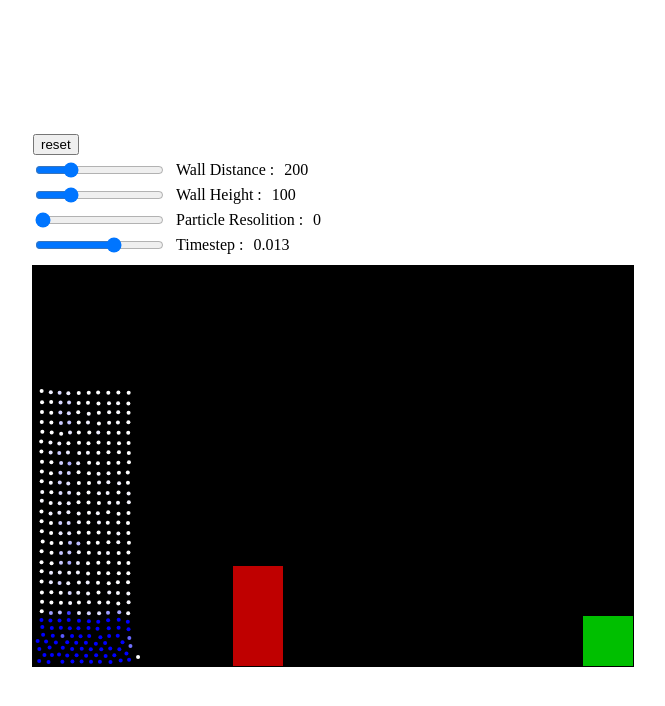
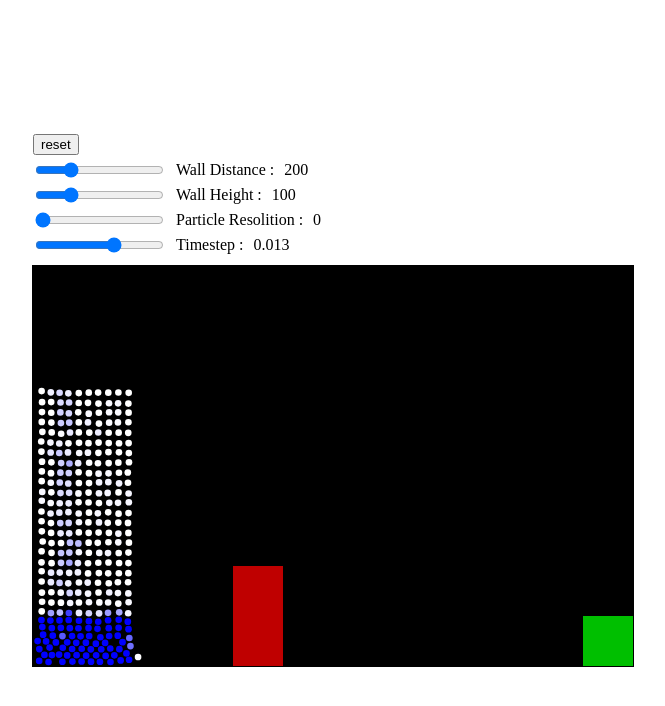
Before and after one commit to ygr4789/Fluid2D-Simulation, a website built with webpack: page public/index.html in a window 1280 px wide. Shown: the whole page, without its empty margins (307-972 px from the left). Built offline with nearby package versions, Linux system fonts and the light colour scheme; animation ran at ten frames a second.

Commit message:
Variable water particle size

```diff
--- a/public/index.html
+++ b/public/index.html
@@ -22,7 +22,7 @@
           <p id="wallHeightValue">100</p>
         </div>
         <div class="sliderContainer">
-          <input type="range" id="resolutionSlider" min="0" max="5" step="1" value="0"/>
+          <input type="range" id="resolutionSlider" min="0" max="10" step="1" value="0"/>
           <label for="resolutiionSlider">Particle Resolition : </label>
           <p id="resolutionValue">0</p>
         </div>
--- a/src/main.ts
+++ b/src/main.ts
@@ -43,6 +43,7 @@ function drawParticle(ctx: CanvasRenderingContext2D, p: Particle, size: number,
   ctx.fill();
 }
 
+let waterParticleSize = 0;
 function render() {
   const ctx = canvas.getContext("2d") as CanvasRenderingContext2D;
   // Clear the canvas and redraw all fluidParticles
@@ -50,7 +51,7 @@ function render() {
   ctx.fillStyle = "#000000";
   ctx.fillRect(0, 0, canvas.width, canvas.height);
   fluidParticles.forEach((p) => {
-    drawParticle(ctx, p, 2, waterColor(p.color));
+    drawParticle(ctx, p, waterParticleSize, waterColor(p.color));
   });
   wallParticles.forEach((p) => {
     drawParticle(ctx, p, 1, WALL_COLOR);
@@ -146,6 +147,7 @@ function initAll() {
   boundaryParticles = [];
   wallParticles = [];
   houseParticles = [];
+  waterParticleSize = INITIAL_PARTICLE_DISTANCE / 3;
   initBoundaries(2);
   initWall(2);
   initHouse(2);
@@ -221,15 +223,19 @@ function handleBoundaries() {
   fluidParticles.forEach((p) => {
     if (p.pos[0] < 0) {
       p.pos[0] = 0;
+      p.vel[0] = 0;
     }
     if (p.pos[0] > WIDTH) {
       p.pos[0] = WIDTH;
+      p.vel[0] = 0;
     }
     if (p.pos[1] < 0) {
       p.pos[1] = 0;
+      p.vel[0] = 0;
     }
     if (p.pos[1] > HEIGHT) {
       p.pos[1] = HEIGHT;
+      p.vel[0] = 0;
     }
   });
 }
@@ -254,7 +260,7 @@ document.querySelector("#wallHeightSlider")?.addEventListener("input", (e) => {
 document.querySelector("#resolutionSlider")?.addEventListener("input", (e) => {
   let value = (e.target as HTMLInputElement).value;
   (document.querySelector("#resolutionValue") as HTMLParagraphElement).innerHTML = value;
-  INITIAL_PARTICLE_DISTANCE = 10 - parseInt(value);
+  INITIAL_PARTICLE_DISTANCE = 10 / (1 + parseInt(value) / 5);
 });
 document.querySelector("#timeStepSlider")?.addEventListener("input", (e) => {
   let value = (e.target as HTMLInputElement).value;
```
